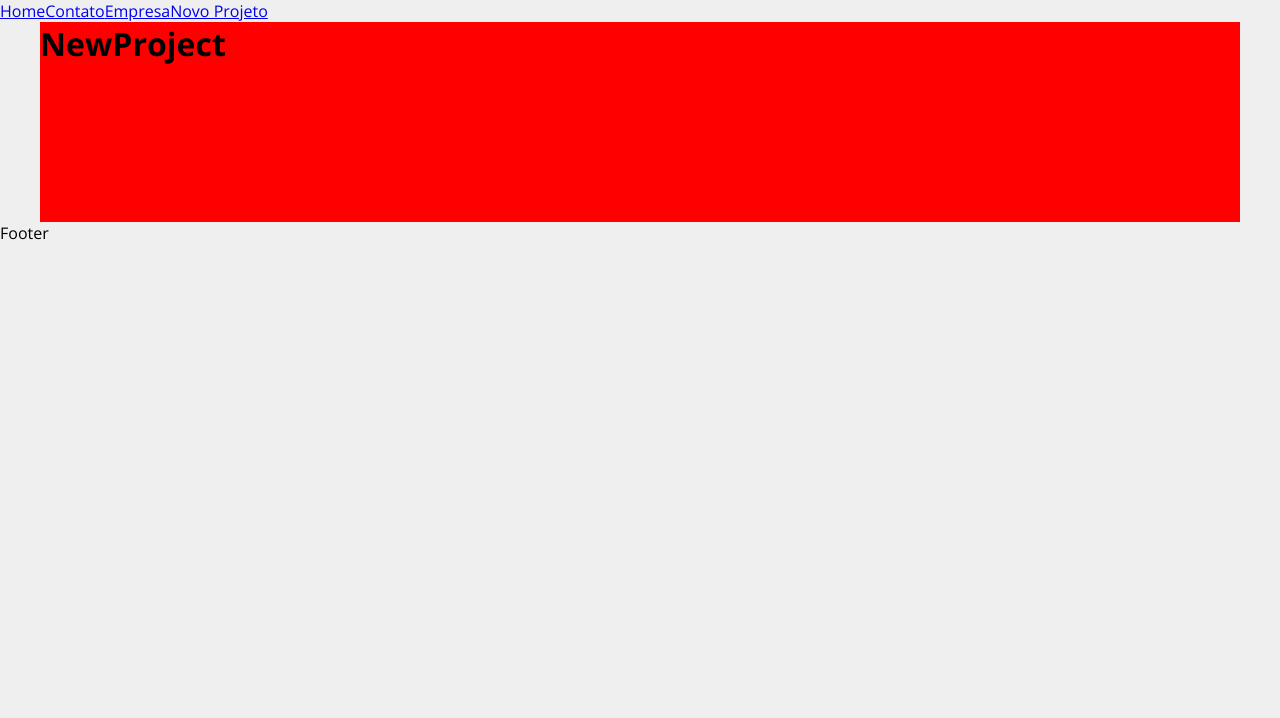
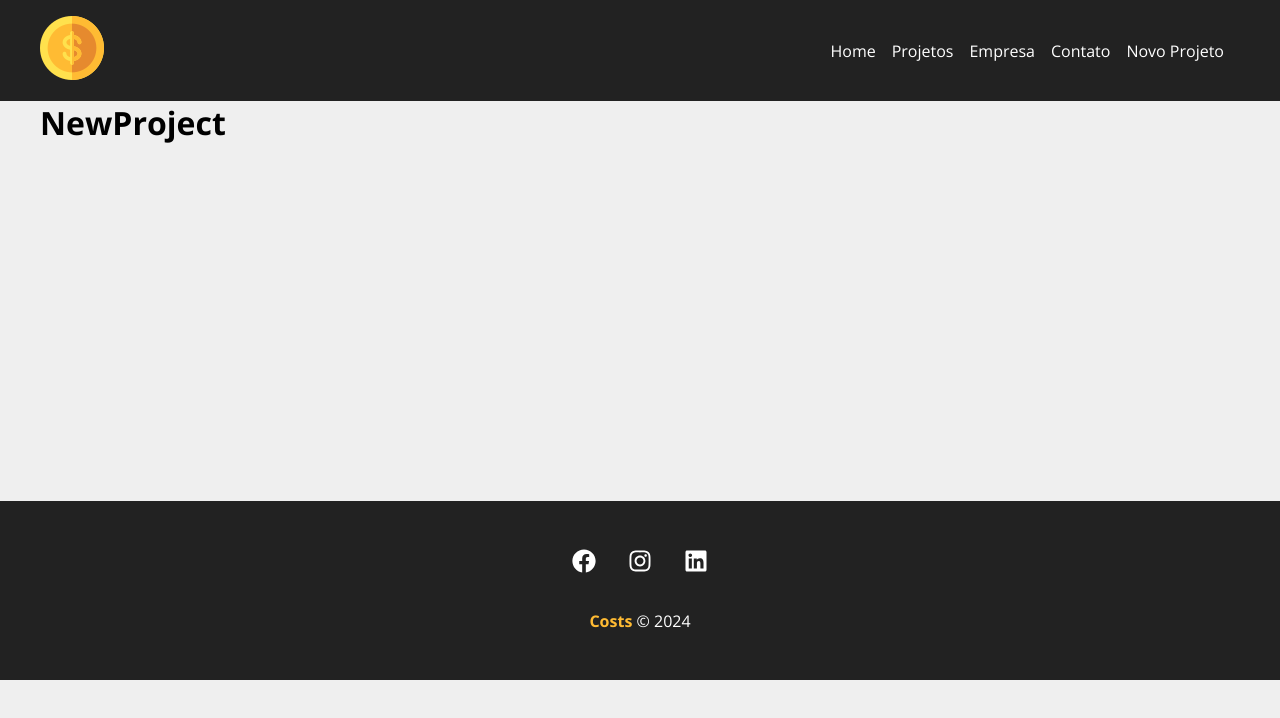
Before and after one commit to cleyton21/costs, a React (Create React App) app: page /newproject in a window 1280 px wide. Shown: the top 718 px of the page. Built offline with nearby package versions, Linux system fonts and the light colour scheme.

Commit message:
NavBar e footer

```diff
--- a/src/App.js
+++ b/src/App.js
@@ -3,30 +3,28 @@
 import Company from "./components/pages/Company";
 import Contact from "./components/pages/Contact";
 import NewProject from "./components/pages/NewProject";
+import Projects from "./components/pages/Projects";
 
 import Container from "./components/layout/Container";
+import Navbar from "./components/layout/Navbar";
+import Footer from "./components/layout/Footer";
 
 
 function App() {
   return (
     <div className="App">
-
       <Router>
-        <div>
-          <Link to="/">Home</Link>
-          <Link to="/contact">Contato</Link>
-          <Link to="/company">Empresa</Link>
-          <Link to="/newproject">Novo Projeto</Link>
-        </div>
+        <Navbar />
         <Container customClass="min-height">
           <Routes>
             <Route path="/" element={<Home />} />
+            <Route path="/projects" element={<Projects />} />
             <Route path="/company" element={<Company />} />
             <Route path="/contact" element={<Contact />} />
             <Route path="/newproject" element={<NewProject />} />
           </Routes>
         </Container>
-        <p>Footer</p>
+        <Footer />
       </Router>
     </div>
   );
--- a/src/components/layout/Container.module.css
+++ b/src/components/layout/Container.module.css
@@ -4,9 +4,9 @@
     justify-content: space-between;
     margin: 0 auto;
     flex-wrap: wrap;
-    background-color: red;
+    /* background-color: red;    */
 }
 
 .min-height {
-    min-height: 200px;
+    min-height: 400px;
 }
--- /dev/null
+++ b/src/components/layout/Footer.js
@@ -0,0 +1,25 @@
+import { FaFacebook, FaInstagram, FaLinkedin } from 'react-icons/fa';
+import styles from './Footer.module.css';
+
+function Footer() {
+    return (
+        <footer className={styles.footer}>
+            <ul className={styles.social_list}>
+                <li>
+                    <FaFacebook />
+                </li>
+                <li>
+                    <FaInstagram />
+                </li>
+                <li>
+                    <FaLinkedin />
+                </li>
+            </ul>
+            <p className={styles.copy_right}>
+                <span>Costs</span> &copy; 2024
+            </p>
+        </footer>
+    );
+}
+
+export default Footer;
--- /dev/null
+++ b/src/components/layout/Footer.module.css
@@ -0,0 +1,34 @@
+.footer {
+    background-color: #222;
+    color: #fff;
+    padding: 3em;
+    text-align: center;
+}
+
+.social_list {
+    display: flex;
+    justify-content: center;
+    list-style-type: none;
+}
+
+.social_list li {
+    margin: 0 1em;
+}
+
+.social_list li:hover {
+    color: #FFBB33;
+}
+
+.social_list svg {
+    font-size: 1.5em;
+    cursor: pointer;
+}
+
+.copy_right {
+    margin-top: 2em;
+}
+
+.copy_right span {
+    font-weight: bold;
+    color: #FFBB33;
+}
--- /dev/null
+++ b/src/components/layout/Navbar.js
@@ -0,0 +1,35 @@
+import { Link } from "react-router-dom";
+import Container from "./Container";
+import styles from './Navbar.module.css';
+import logo from '../../img/costs_logo.png';
+
+function Navbar() {
+    return (
+        <nav className={styles.navbar}>
+            <Container>
+                <Link to="/">
+                    <img src={logo} alt="Costs" />
+                </Link>
+                <ul className={styles.list}>
+                    <li className={styles.item}>
+                        <Link to="/">Home</Link>
+                    </li>
+                    <li className={styles.item}>
+                        <Link to="/projects">Projetos</Link>
+                    </li>
+                    <li className={styles.item}>
+                        <Link to="/company">Empresa</Link>
+                    </li>
+                    <li className={styles.item}>
+                        <Link to="/contact">Contato</Link>
+                    </li>
+                    <li className={styles.item}>
+                        <Link to="/newproject">Novo Projeto</Link>
+                    </li>
+                </ul>
+            </Container>
+      </nav>
+    );
+}
+
+export default Navbar;
--- /dev/null
+++ b/src/components/layout/Navbar.module.css
@@ -0,0 +1,26 @@
+.navbar {
+    display: flex;
+    align-items: center;
+    justify-content: space-between;
+    background-color: #222;
+    padding: 1em;
+}
+
+.list {
+    display: flex;
+    list-style: none;
+    align-items: center;
+}
+
+.item {
+    margin-right: 1em;
+}
+
+.item a {
+    color: #fff;
+    text-decoration: none;
+}
+
+.item a:hover {
+    color: #FFBB33;
+}
--- /dev/null
+++ b/src/components/pages/Projects.js
@@ -0,0 +1,9 @@
+function Projects() {
+    return (
+        <div>
+            <h1>Meus Projetos</h1>
+        </div>
+    )
+}
+
+export default Projects
```
